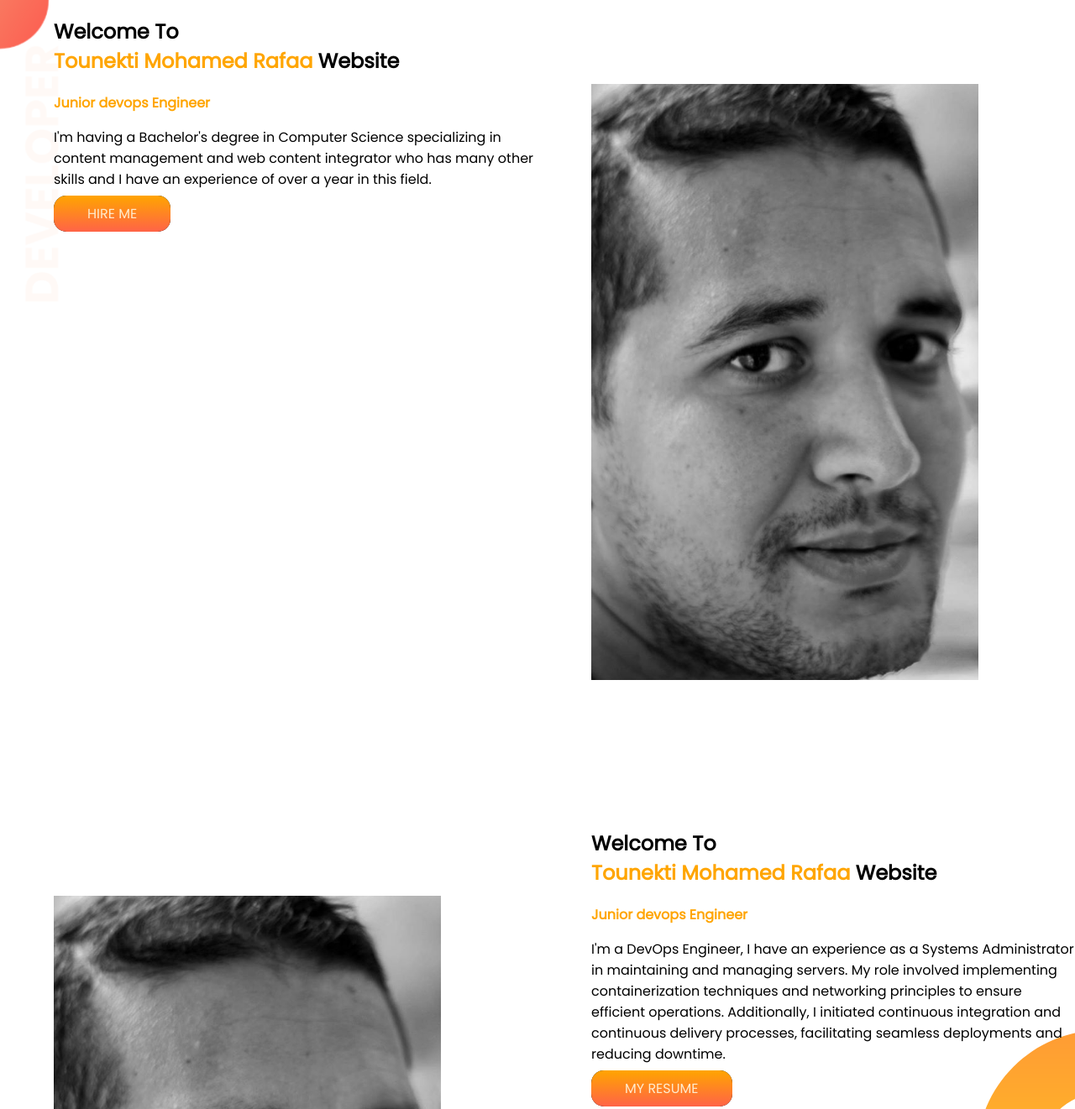
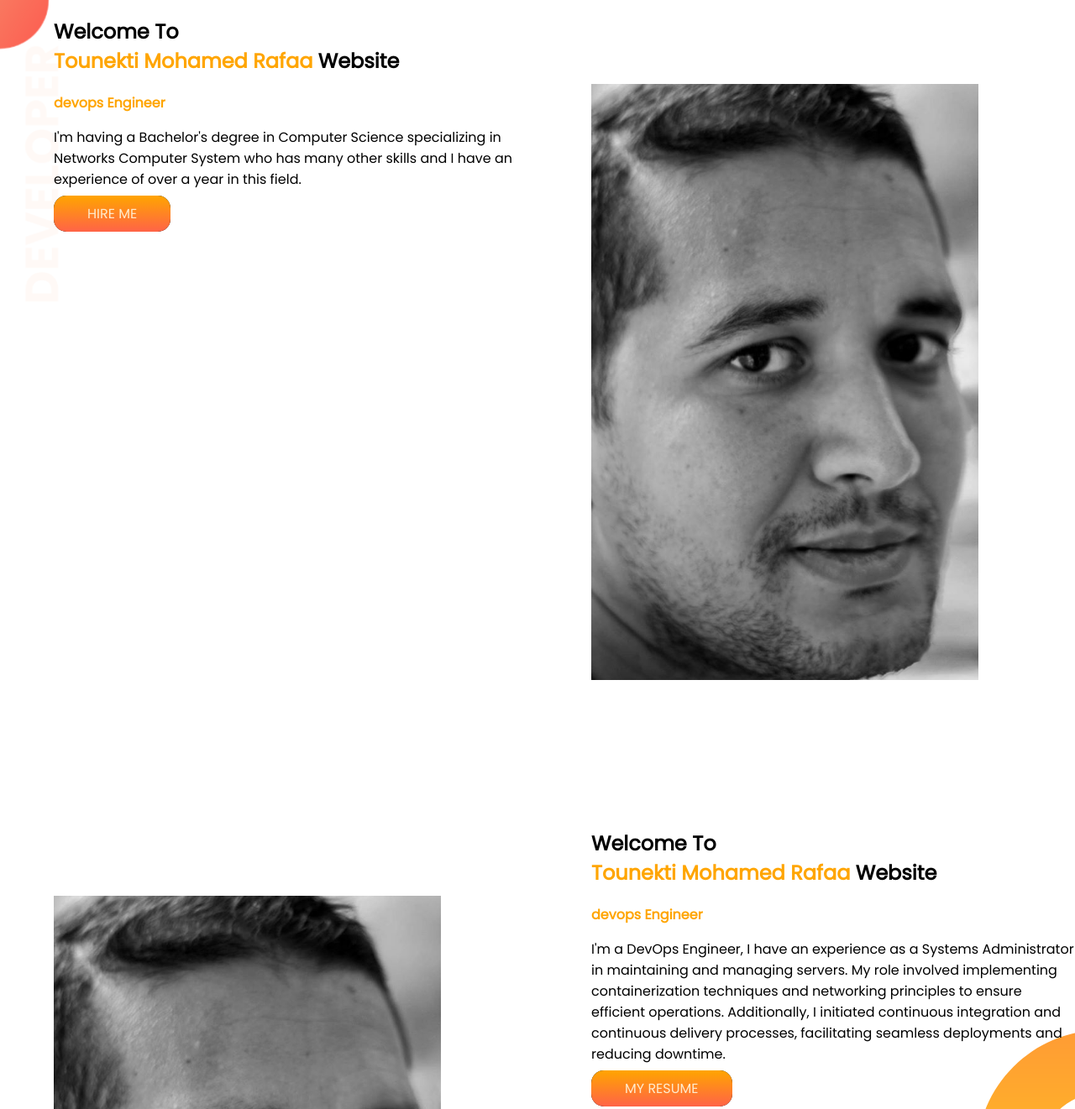
Before and after one commit to rafaabou/first-portfolio, a plain HTML site: page index.html in a window 1280 px wide. Shown: the top 1321 px of the page at 84% size. Drawn offline with Linux system fonts and the light colour scheme.

Commit message:
Update index.html

```diff
--- a/index.html
+++ b/index.html
@@ -19,10 +19,10 @@
             <h1>Welcome To <br>
                 <span class="name_color">Tounekti Mohamed Rafaa</span> Website
             </h1>
-            <p class="name_color"><b>Junior devops Engineer </b></p>
-            <p>I'm having a Bachelor's degree in Computer Science specializing in content management and web content integrator
+            <p class="name_color"><b> devops Engineer </b></p>
+            <p>I'm having a Bachelor's degree in Computer Science specializing in Networks Computer System
                 who has many other skills and I have an experience of over a year in this field.</p>
-            <a class="button" target="blank" href="https://www.linkedin.com/in/mohamed-rafaa-tounekti/">HIRE ME</a>
+            <a class="button" target="blank" href="https://github.com/rafaabou/">HIRE ME</a>
         </div>
         <div class="division">
             <img src="images/me.png" alt="">
@@ -36,7 +36,7 @@
             <h1>Welcome To <br>
                 <span class="name_color">Tounekti Mohamed Rafaa</span> Website
             </h1>
-            <p class="name_color"><b>Junior devops Engineer</b></p>
+            <p class="name_color"><b> devops Engineer</b></p>
             <p>I'm a DevOps Engineer, I have an experience as a Systems Administrator in
                 maintaining and managing servers. My role involved implementing
                 containerization techniques and networking principles to ensure efficient
@@ -57,7 +57,7 @@
             </div>
             <div class="division_exp experiences1">
                 <h1>IT and Systeme Administration</h1>
-                <h3 class="name_color">t Libyan TV station based in Tunisia</h3>
+                <h3 class="name_color">Libyan TV station based in Tunisia</h3>
                 <p>I'm expert in IT problem resolotion and system adimstartion .
                 </p>
             </div>
```
